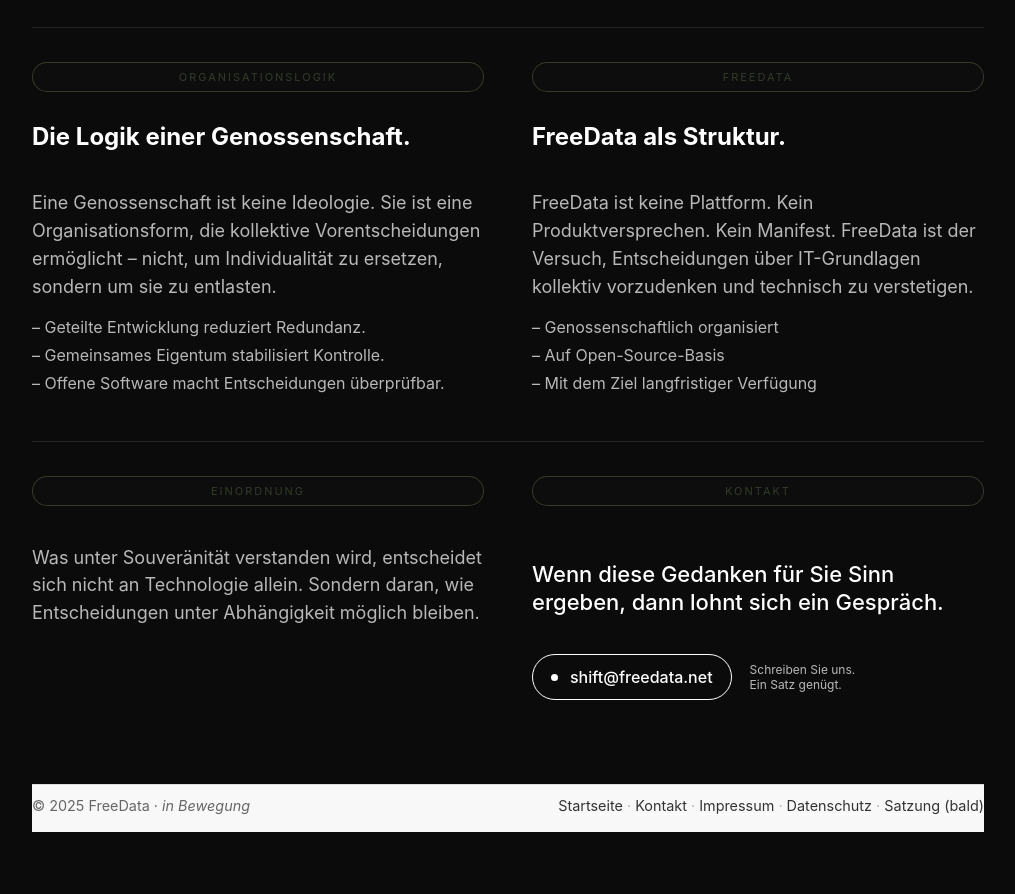
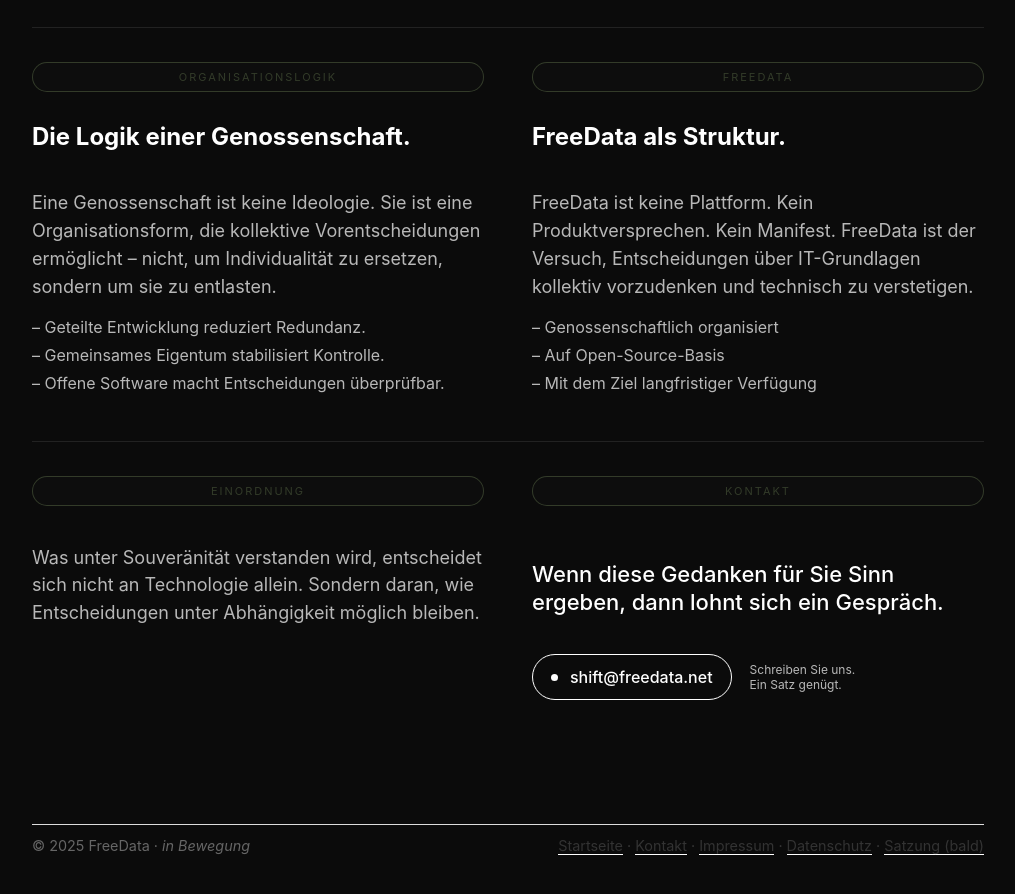
Before and after one commit to freedata-coop/freedata-coop.github.io, a Jekyll site: the page built from index.md, in a window 1280 px wide and 900 px high, scrolled down 1813 px. Shown: the top 894 px of the window, without its empty margins (132-1147 px from the left). Built offline with Jekyll 4.4.1, drawn with Linux system fonts in a browser that asks for light colours; before the commit the page ends 2673 px from its top, so only the background shows below that.

Commit message:
(test): customize blog

```diff
--- a/_layouts/default.html
+++ b/_layouts/default.html
@@ -40,6 +40,8 @@
   <main class="wrap">
     {{ content }}
 
+    <br><br>
+
     <footer class="site-footer">
       <div class="row" style="justify-content:space-between">
         <div>© <span id="y"></span> FreeData · <em>in Bewegung</em></div>
--- a/assets/custom.css
+++ b/assets/custom.css
@@ -53,7 +53,6 @@
 /* ================= Footer ================= */
 
 .site-footer{
-  background:#f8f8f8;
   text-align:center;
   font-size:0.9rem;
   color:#666;
```
